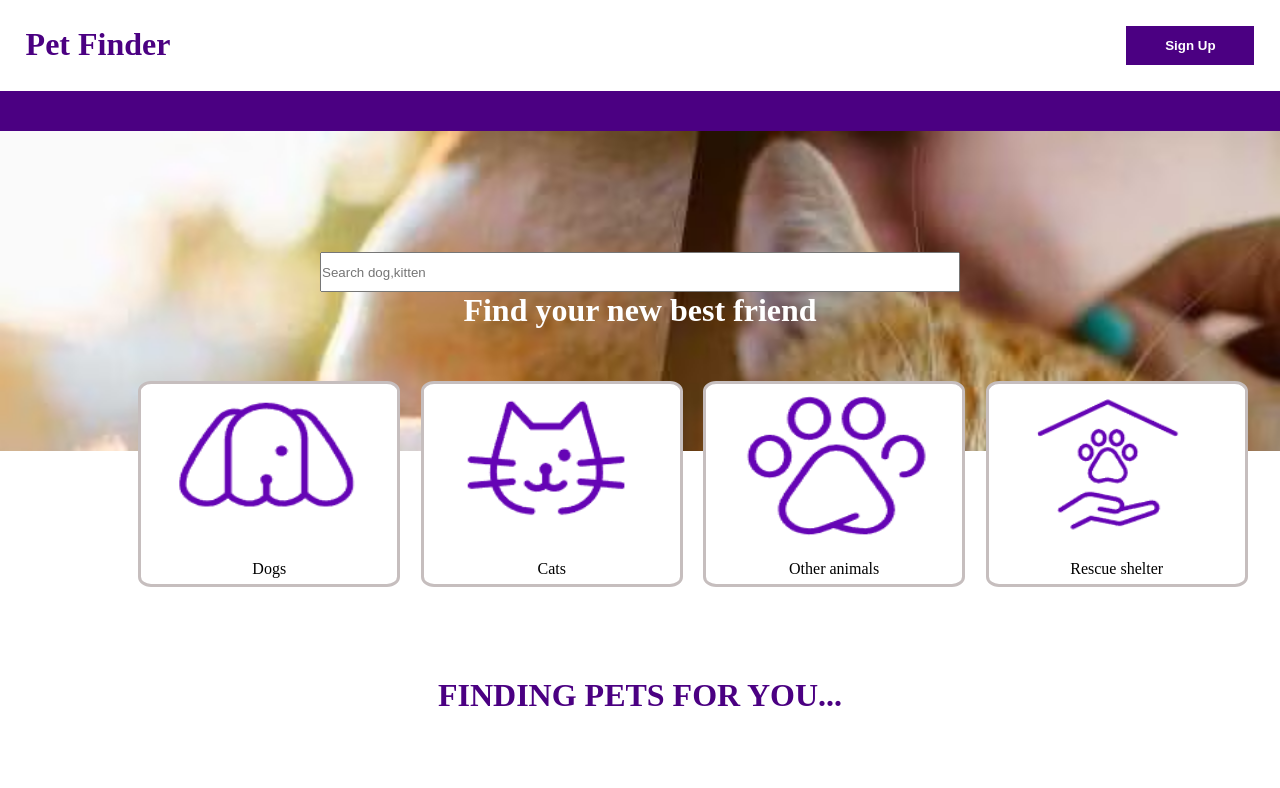
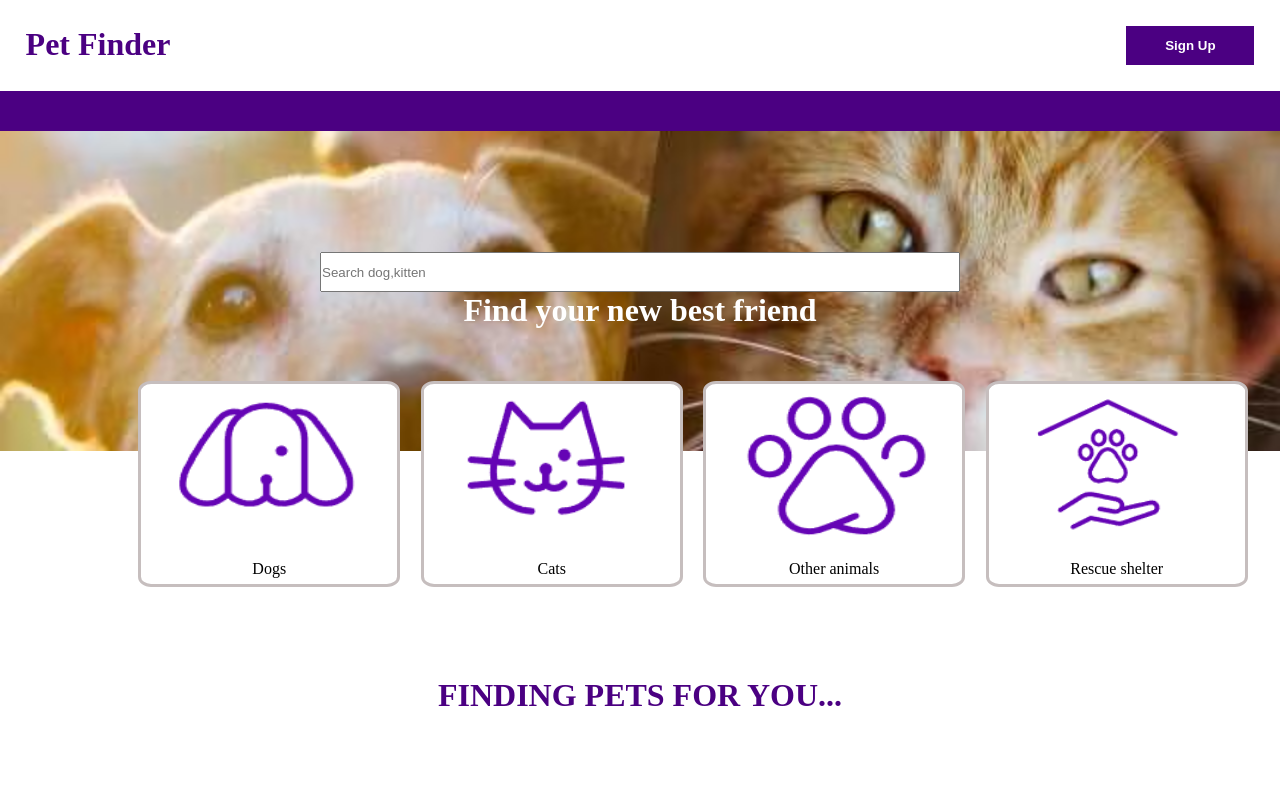
Before and after one commit to taneesha1/PET_FINDER, a plain HTML site: page index.html in a window 1280 px wide. Shown: the top 788 px of the page. Drawn offline with Linux system fonts and the light colour scheme.

```diff
--- a/style.css
+++ b/style.css
@@ -40,7 +40,8 @@ header{
 #search-content-homepage{
     background-image: url("img1.avif");
     background-repeat: no-repeat;
-    background-size: cover;
+    background-size:100%;
+    background-position-y: center;
 
     height: 40vh;
     width: 100vw;
```
